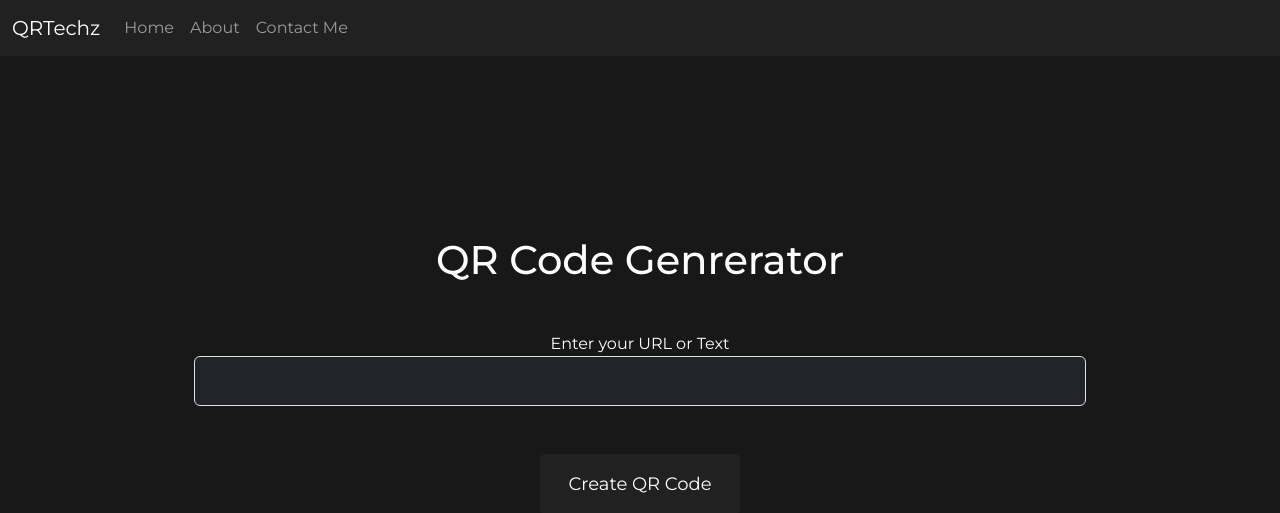
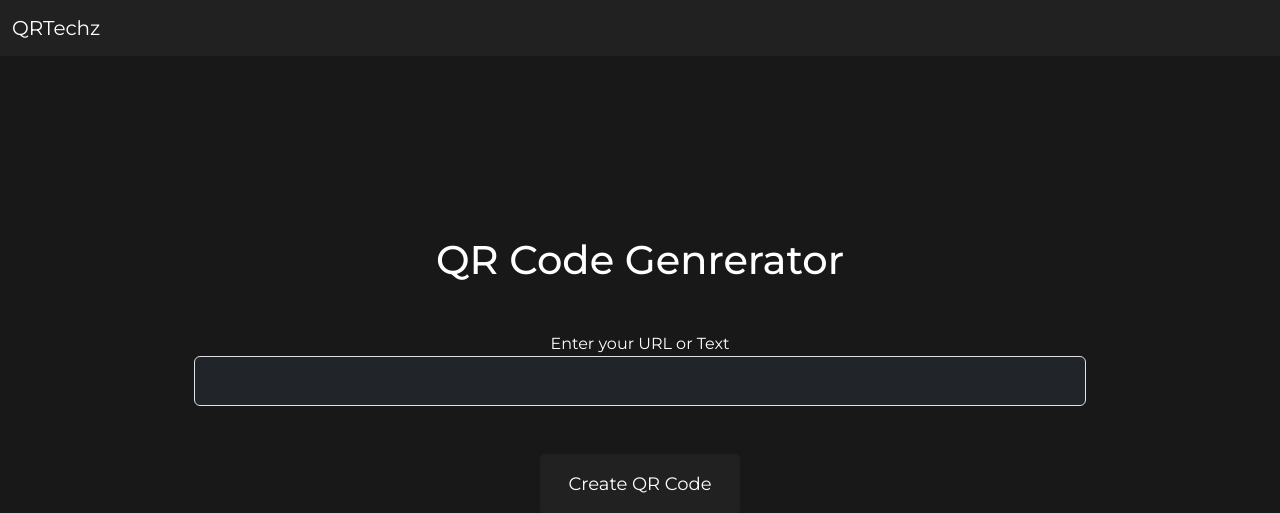
Before and after one commit to harshalgunjal69/QR_Code_Generator_Website, a Flask app: page / in a window 1280 px wide. Shown: the top 513 px of the page. Run offline with Flask 3, Linux system fonts and the light colour scheme.

Commit message:
initial commit

```diff
--- a/static/styles.css
+++ b/static/styles.css
@@ -61,8 +61,8 @@
 .glow-effect:before {
     position: absolute;
     content: '';
-    top: -2px;
-    left: -2px;
+    top: -3px;
+    left: -3px;
     height: calc(100% + 4px);
     width: calc(100% + 4px);
     border-radius: 5px;
@@ -80,7 +80,7 @@
 }
 
 .glow-effect:hover:active:before {
-    filter: blur(2px);
+    filter: blur(3px);
 }
 
 @keyframes animate {
--- a/templates/index.html
+++ b/templates/index.html
@@ -20,19 +20,6 @@
                 aria-label="Toggle navigation">
                 <span class="navbar-toggler-icon"></span>
             </button>
-            <div class="collapse navbar-collapse" id="navbarSupportedContent">
-                <ul class="navbar-nav me-auto mb-2 mb-lg-0">
-                    <li class="nav-item">
-                        <a class="nav-link" href="#home">Home</a>
-                    </li>
-                    <li class="nav-item">
-                        <a class="nav-link" href="#about">About</a>
-                    </li>
-                    <li class="nav-item">
-                        <a class="nav-link" href="#contact">Contact Me</a>
-                    </li>
-                </ul>
-            </div>
         </div>
     </nav>
     <!-- End Navbar -->
```
